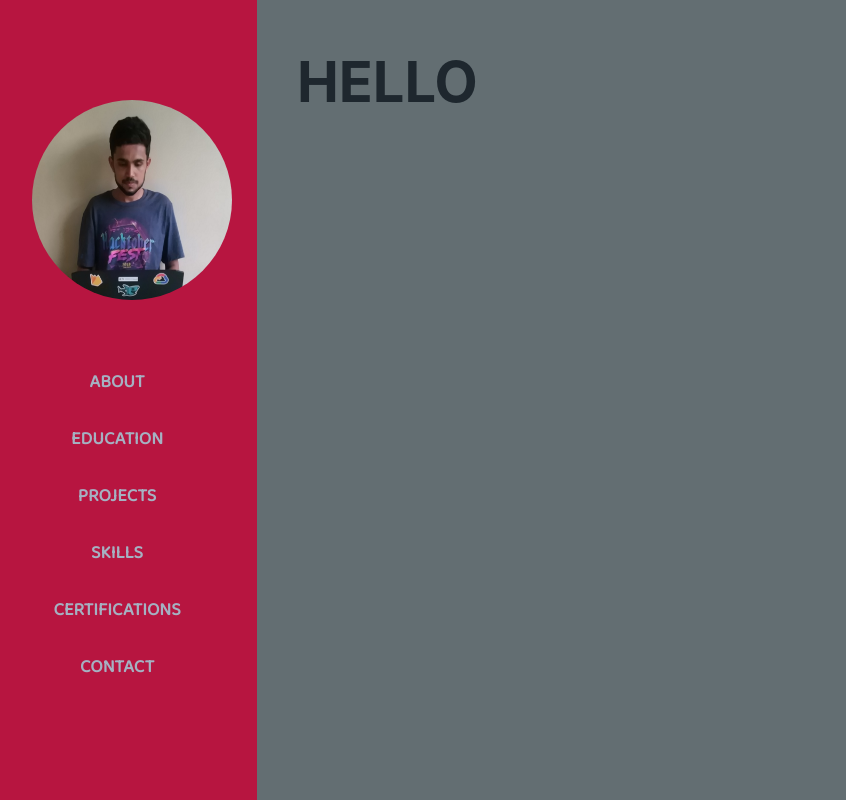
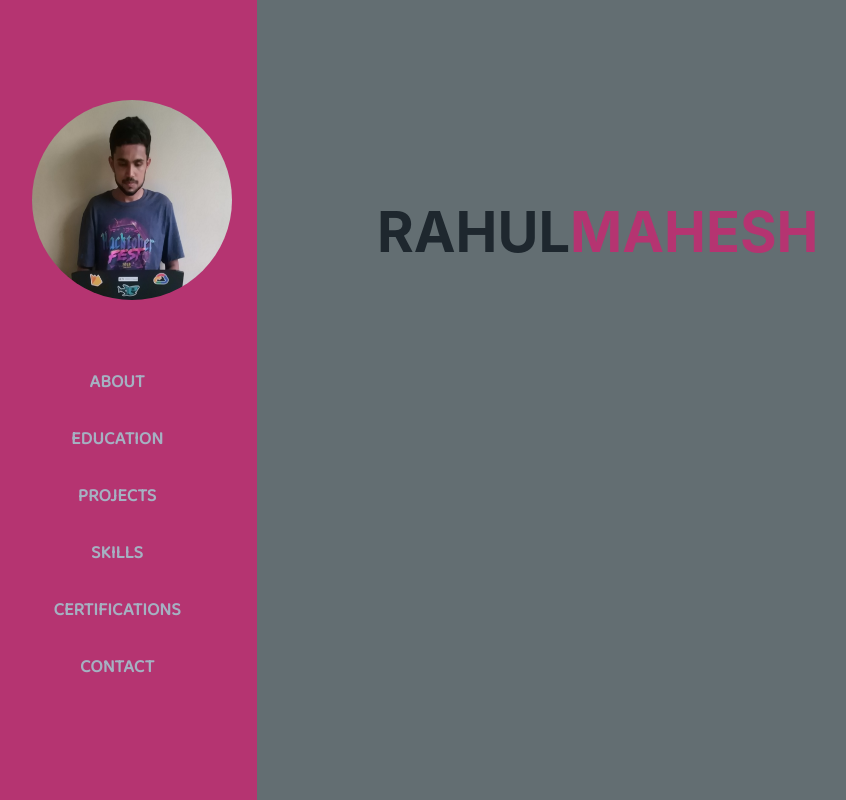
Before and after one commit to RahulMahesh62/Online-Resume, a plain HTML site: page index.html in a window 1280 px wide. Shown: the whole page, without its empty margins (13-859 px from the left). Drawn offline with Linux system fonts and the light colour scheme; a web font is replaced by a local one.

Commit message:
Added new colors

```diff
--- a/index.html
+++ b/index.html
@@ -26,7 +26,10 @@
         </nav>
         <div id="content">
             <section id="about">
-                <h2>HELLO</h2>
+                <h2>RAHUL<div id="snm">MAHESH</div></h2>
+                <div class="subheading">
+
+                </div>
             </section>
             <section id="education">
                 <h2>RAHUL</h2>
--- a/style.css
+++ b/style.css
@@ -23,7 +23,7 @@ nav {
     flex: 1;
     height: 100vh;
     width: 270px;
-    background-color: #b71540;
+    background-color: #B53471;
     font-family: 'Baloo Bhai 2', cursive;
     font-weight: bold;
     font-size: large;
@@ -83,16 +83,26 @@ h2{
     font-size: 3.5rem;
 }
 
+section {
+    padding: 40px;
+    height: 100vh;
+}
+
+#about {
+    padding-top: 190px;
+    padding-left: 120px;
+}
+
+#snm {
+    display: inline;
+    color: #B53471;
+}
+
 .subheading {
     text-transform: uppercase;
     font-weight: 500;
     font-family: Saira Extra Condensed,-apple-system,BlinkMacSystemFont,Segoe UI,Roboto,Helvetica Neue,Arial,sans-serif,Apple Color Emoji,Segoe UI Emoji,Segoe UI Symbol,Noto Color Emoji;
     font-size: 1.5rem;
-}
-
-section {
-    padding: 40px;
-    height: 100vh;
 }
 
 footer {
```
